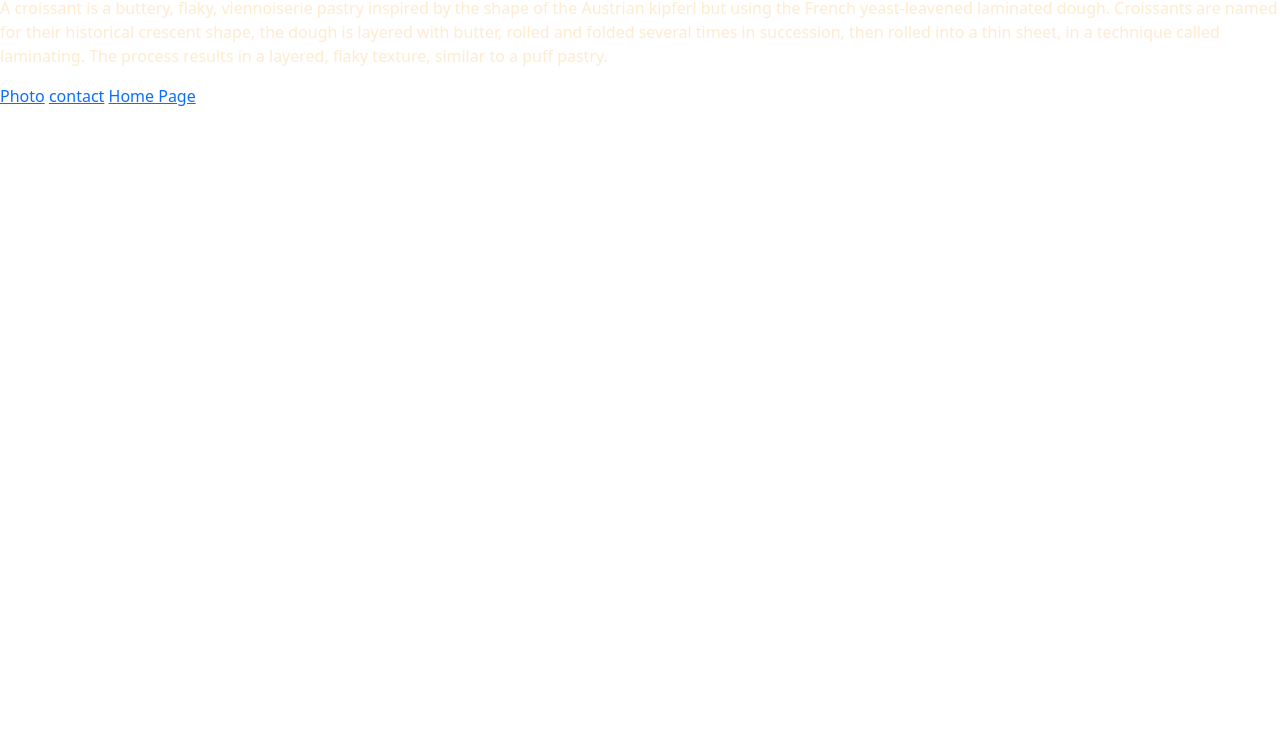
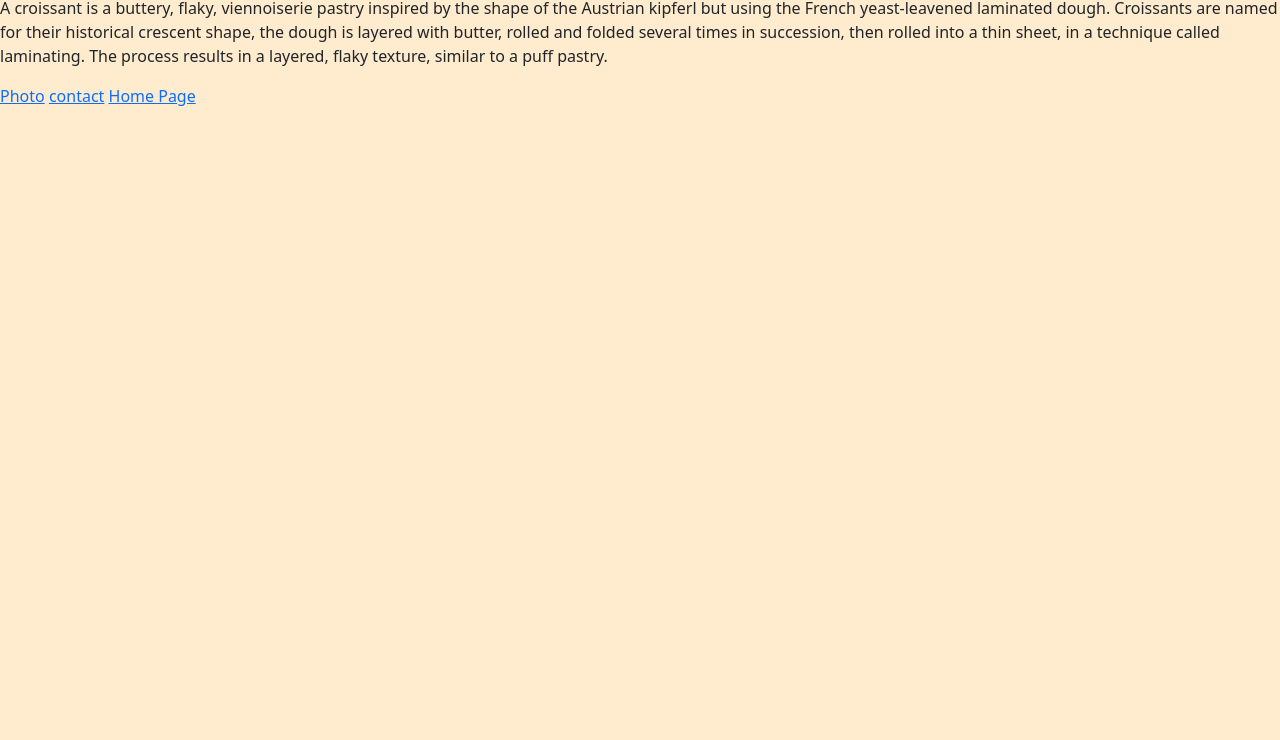
Before and after one commit to NeginShirmahalle/Multiple-page, a plain HTML site: page index.html in a window 1280 px wide. Shown: the part 60-800 px from the top of the page. Drawn offline with nearby package versions, Linux system fonts and the light colour scheme.

Commit message:
background

```diff
--- a/css/style.css
+++ b/css/style.css
@@ -1,3 +1,3 @@
 body {
-color: blanchedalmond;
+background-color: blanchedalmond;
 }
```
